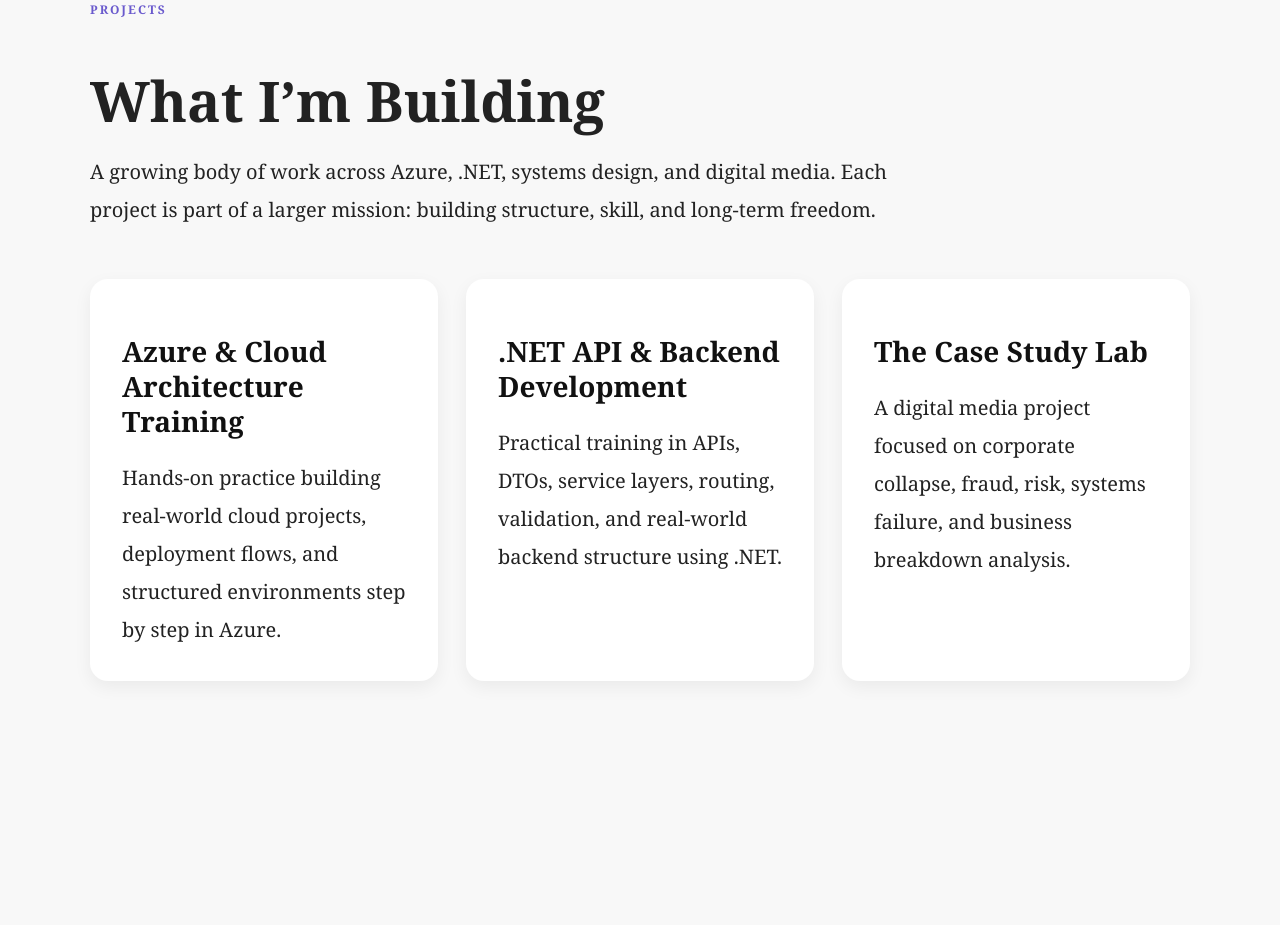
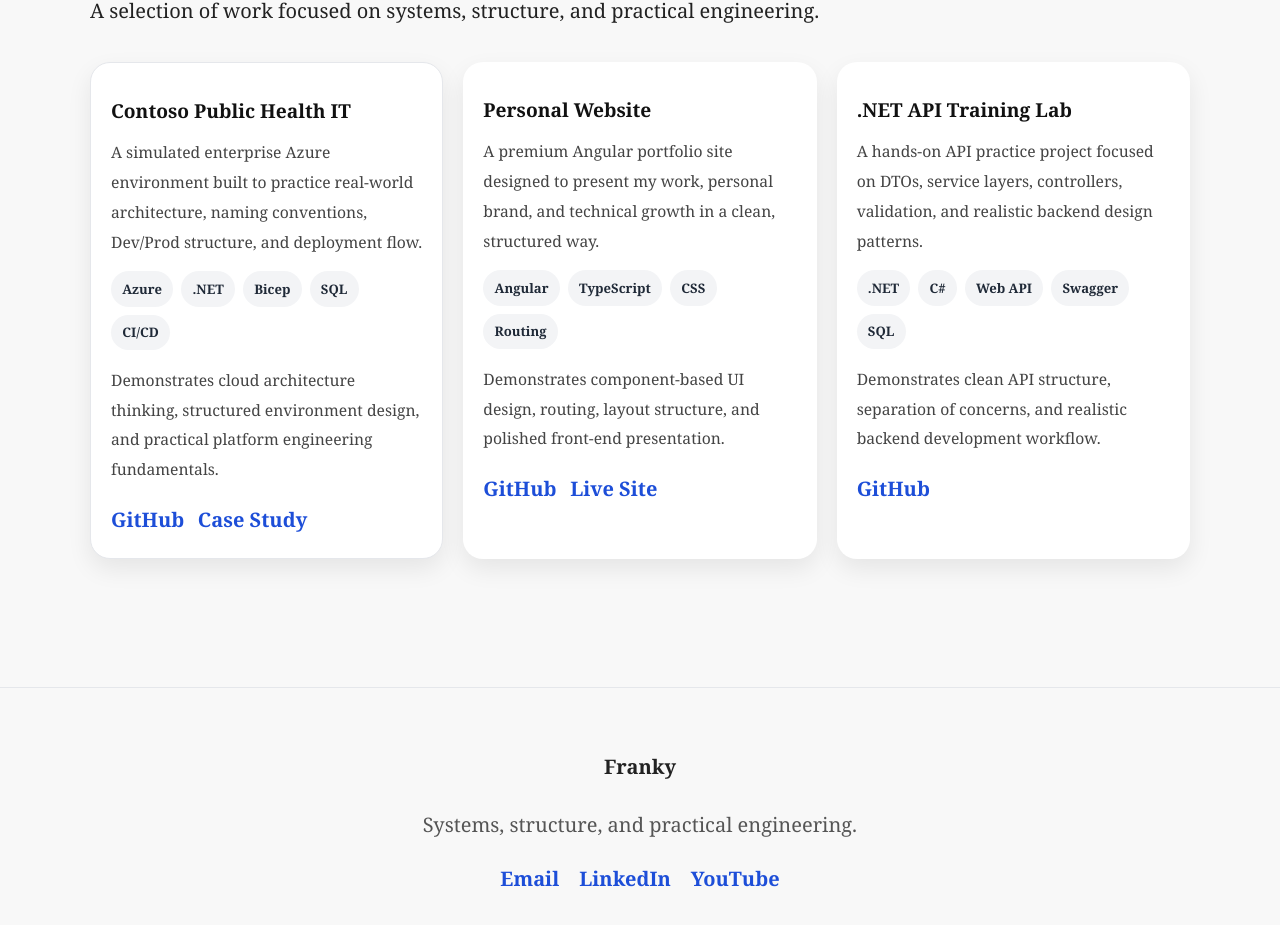
Before and after one commit to fmaslim/personalwebsite, an Angular app: page /projects in a window 1280 px wide. Shown: the part 473-1398 px from the top of the page. Before the commit the page ends 1234 px from the top, so only its background shows below. Built offline with nearby package versions, Linux system fonts and the light colour scheme.

Commit message:
cleaned up old code polished projects page

```diff
--- a/src/app/app.component.css
+++ b/src/app/app.component.css
@@ -0,0 +1,81 @@
+.site-footer {
+    margin-top: 4rem;
+    padding: 2.5rem 1.5rem;
+    border-top: 1px solid #e5e7eb;
+    background: #f8f8f8;
+}
+
+.footer-content {
+    max-width: 1100px;
+    margin: 0 auto;
+    text-align: center;
+}
+
+.footer-name {
+    font-size: 1.25rem;
+    font-weight: 700;
+    margin-bottom: 0.5rem;
+}
+
+.footer-text {
+    color: #555;
+    margin-bottom: 1rem;
+}
+
+.footer-links {
+    display: flex;
+    justify-content: center;
+    gap: 1.25rem;
+    flex-wrap: wrap;
+}
+
+    .footer-links a {
+        color: #1d4ed8;
+        text-decoration: none;
+        font-weight: 600;
+    }
+
+        .footer-links a:hover {
+            text-decoration: underline;
+        }
+
+.site-footer {
+    margin-top: 4rem;
+    padding: 2.5rem 1.5rem;
+    border-top: 1px solid #e5e7eb;
+    background: #f8f8f8;
+}
+
+.footer-content {
+    max-width: 1100px;
+    margin: 0 auto;
+    text-align: center;
+}
+
+.footer-name {
+    font-size: 1.25rem;
+    font-weight: 700;
+    margin-bottom: 0.5rem;
+}
+
+.footer-text {
+    color: #555;
+    margin-bottom: 1rem;
+}
+
+.footer-links {
+    display: flex;
+    justify-content: center;
+    gap: 1.25rem;
+    flex-wrap: wrap;
+}
+
+    .footer-links a {
+        color: #1d4ed8;
+        text-decoration: none;
+        font-weight: 600;
+    }
+
+        .footer-links a:hover {
+            text-decoration: underline;
+        }
--- a/src/app/app.component.html
+++ b/src/app/app.component.html
@@ -2,3 +2,15 @@
 
 <app-navbar></app-navbar>
 <router-outlet></router-outlet>
+
+<footer class="site-footer">
+    <div class="footer-content">
+        <p class="footer-name">Franky</p>
+        <p class="footer-text">Systems, structure, and practical engineering.</p>
+        <div class="footer-links">
+            <a href="mailto:fmaslim@protonmail.com">Email</a>
+            <a href="https://www.linkedin.com/in/franky-lin-b3a2b9a/" target="_blank">LinkedIn</a>
+            <a href="https://www.youtube.com/" target="_blank">YouTube</a>
+        </div>
+    </div>
+</footer>
--- a/src/app/projects/projects.component.css
+++ b/src/app/projects/projects.component.css
@@ -56,3 +56,121 @@
         transform: translateY(-6px);
         box-shadow: 0 12px 28px rgba(0, 0, 0, 0.09);
     }
+
+.banner-small {
+    width: 100%;
+    max-width: 900px;
+    height: 220px;
+    margin: 0 auto 2.5rem;
+    border-radius: 24px;
+    background-image: url('/website-banner-2.png');
+    background-size: cover;
+    background-position: center;
+    background-repeat: no-repeat;
+}
+
+.projects-grid {
+    display: grid;
+    grid-template-columns: repeat(3, 1fr);
+    gap: 1.25rem;
+    margin-top: 2rem;
+}
+
+.project-card {
+    background: white;
+    border-radius: 20px;
+    padding: 1.25rem;
+    box-shadow: 0 10px 24px rgba(0, 0, 0, 0.08);
+    transition: transform 0.2s ease, box-shadow 0.2s ease;
+}
+
+    .project-card:hover {
+        transform: translateY(-4px);
+        box-shadow: 0 16px 40px rgba(0, 0, 0, 0.12);
+    }
+
+    .project-card h2 {
+        margin-bottom: 1rem;
+    }
+
+.project-description,
+.project-proof {
+    color: #444;
+    line-height: 1.7;
+}
+
+.tech-tags {
+    display: flex;
+    flex-wrap: wrap;
+    gap: 0.75rem;
+    margin: 1.5rem 0;
+}
+
+    .tech-tags span {
+        background: #f3f4f6;
+        color: #1f2937;
+        padding: 0.45rem 0.85rem;
+        border-radius: 999px;
+        font-size: 0.95rem;
+        font-weight: 600;
+    }
+
+.project-links {
+    display: flex;
+    gap: 1rem;
+    margin-top: 1.5rem;
+}
+
+    .project-links a {
+        text-decoration: none;
+        color: #1d4ed8;
+        font-weight: 600;
+    }
+
+        .project-links a:hover {
+            text-decoration: underline;
+        }
+
+.featured-project {
+    border: 1px solid #e5e7eb;
+}
+
+.page-section {
+    max-width: 1100px;
+    margin: 0 auto;
+    padding: 2rem 1.5rem 4rem;
+}
+
+.project-card h2 {
+    margin-bottom: 0.75rem;
+    font-size: 1.2rem;
+}
+
+.project-description,
+.project-proof {
+    color: #444;
+    line-height: 1.55;
+    font-size: 0.98rem;
+}
+
+.tech-tags {
+    display: flex;
+    flex-wrap: wrap;
+    gap: 0.5rem;
+    margin: 0.85rem 0;
+}
+
+    .tech-tags span {
+        background: #f3f4f6;
+        color: #1f2937;
+        padding: 0.35rem 0.7rem;
+        border-radius: 999px;
+        font-size: 0.82rem;
+        font-weight: 600;
+    }
+
+.project-links {
+    display: flex;
+    gap: 0.85rem;
+    margin-top: 1rem;
+}
--- a/src/app/projects/projects.component.html
+++ b/src/app/projects/projects.component.html
@@ -1,38 +1,85 @@
-<section class="projects-page">
-    <div class="projects-container">
-        <div class="page-banner">
-            <img src="website-banner-2.png" alt="About Franky banner" />
+<section class="page-section">
+    <div class="banner-small"></div>
+
+    <div class="page-header">
+        <h1>Projects</h1>
+        <p>A selection of work focused on systems, structure, and practical engineering.</p>
     </div>
-        <p class="projects-label">PROJECTS</p>
-        <h1>What I’m Building</h1>
-        <p class="projects-intro">
-            A growing body of work across Azure, .NET, systems design, and digital media.
-            Each project is part of a larger mission: building structure, skill, and long-term freedom.
+
+    <div class="projects-grid">
+        <div class="project-card featured-project">
+            <h2>Contoso Public Health IT</h2>
+            <p class="project-description">
+                A simulated enterprise Azure environment built to practice real-world architecture,
+                naming conventions, Dev/Prod structure, and deployment flow.
             </p>
 
-        <div class="projects-grid">
-            <div class="project-card">
-                <h2>Azure & Cloud Architecture Training</h2>
-                <p>
-                    Hands-on practice building real-world cloud projects, deployment flows,
-                    and structured environments step by step in Azure.
+            <div class="tech-tags">
+                <span>Azure</span>
+                <span>.NET</span>
+                <span>Bicep</span>
+                <span>SQL</span>
+                <span>CI/CD</span>
+            </div>
+
+            <p class="project-proof">
+                Demonstrates cloud architecture thinking, structured environment design,
+                and practical platform engineering fundamentals.
             </p>
+
+            <div class="project-links">
+                <a href="#" target="_blank">GitHub</a>
+                <a href="#" target="_blank">Case Study</a>
+            </div>
         </div>
 
         <div class="project-card">
-                <h2>.NET API & Backend Development</h2>
-                <p>
-                    Practical training in APIs, DTOs, service layers, routing, validation,
-                    and real-world backend structure using .NET.
+            <h2>Personal Website</h2>
+            <p class="project-description">
+                A premium Angular portfolio site designed to present my work, personal brand,
+                and technical growth in a clean, structured way.
             </p>
+
+            <div class="tech-tags">
+                <span>Angular</span>
+                <span>TypeScript</span>
+                <span>CSS</span>
+                <span>Routing</span>
+            </div>
+
+            <p class="project-proof">
+                Demonstrates component-based UI design, routing, layout structure,
+                and polished front-end presentation.
+            </p>
+
+            <div class="project-links">
+                <a href="#" target="_blank">GitHub</a>
+                <a href="#" target="_blank">Live Site</a>
+            </div>
         </div>
 
         <div class="project-card">
-                <h2>The Case Study Lab</h2>
-                <p>
-                    A digital media project focused on corporate collapse, fraud, risk,
-                    systems failure, and business breakdown analysis.
+            <h2>.NET API Training Lab</h2>
+            <p class="project-description">
+                A hands-on API practice project focused on DTOs, service layers, controllers,
+                validation, and realistic backend design patterns.
             </p>
+
+            <div class="tech-tags">
+                <span>.NET</span>
+                <span>C#</span>
+                <span>Web API</span>
+                <span>Swagger</span>
+                <span>SQL</span>
+            </div>
+
+            <p class="project-proof">
+                Demonstrates clean API structure, separation of concerns,
+                and realistic backend development workflow.
+            </p>
+
+            <div class="project-links">
+                <a href="#" target="_blank">GitHub</a>
             </div>
         </div>
     </div>
--- a/src/styles.css
+++ b/src/styles.css
@@ -58,3 +58,15 @@ button {
         object-fit: cover;
         display: block;
     }
+
+.banner-small {
+    width: 100%;
+    max-width: 900px;
+    height: 220px;
+    margin: 0 auto 2.5rem;
+    border-radius: 24px;
+    background-image: url('/assets/images/banner.jpg');
+    background-size: cover;
+    background-position: center;
+    background-repeat: no-repeat;
+}
```
Also changed, not shown: src/app/contact/contact.component.html (+0 -12 lines). Lines whose indentation alone changed are shown as unchanged.
